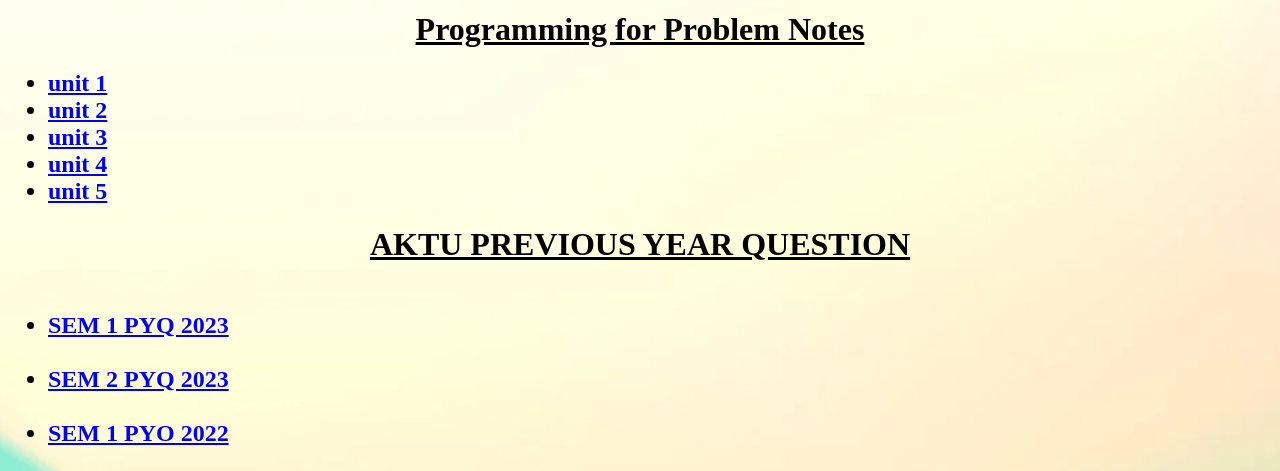
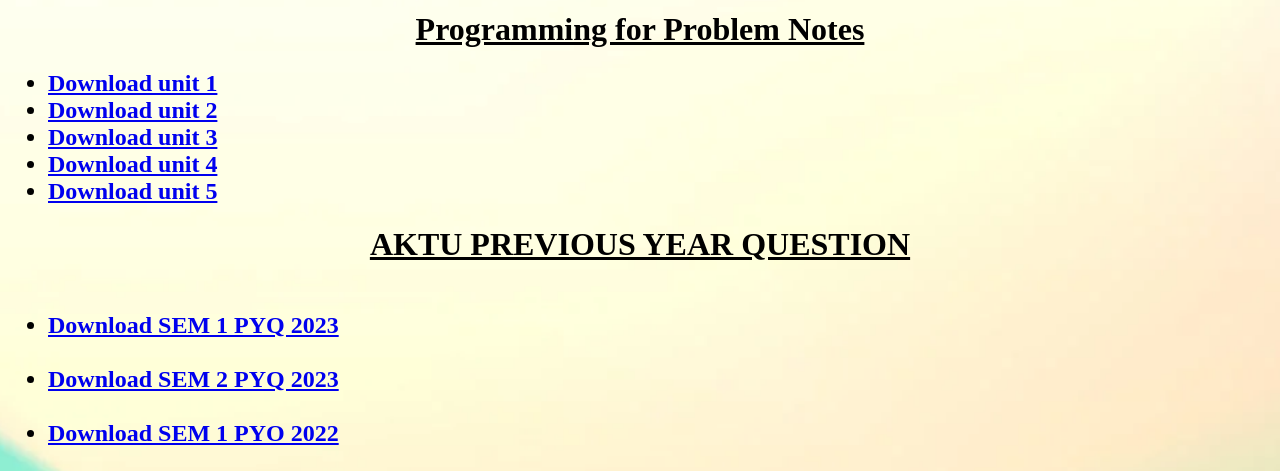
Before and after one commit to ALIBABA7060/pyq-aktu, a plain HTML site: page pps.html in a window 1280 px wide. Shown: the part 322-793 px from the top of the page. Drawn offline with Linux system fonts and the light colour scheme.

Commit message:
pps.html

```diff
--- a/pps.html
+++ b/pps.html
@@ -20,11 +20,11 @@
     <h1><u><center> Programming for Problem Notes</center></u></h1>
     <ul>
       <H2>
-      <li><a download href="pps1.pdf">unit 1</a></li>
-      <li><a download href="pps2.pdf">unit 2</a></li>
-      <li><a download href="pps3.pdf">unit 3</a></li>
-      <li><a download href="pps4.pdf">unit 4</a></li>
-      <li><a download href="pps5.pdf">unit 5</a></li>
+      <li><a  href="pps1.pdf">Download unit 1</a></li>
+      <li><a href="pps2.pdf">Download unit 2</a></li>
+      <li><a href="pps3.pdf">Download unit 3</a></li>
+      <li><a  href="pps4.pdf">Download unit 4</a></li>
+      <li><a  href="pps5.pdf">Download unit 5</a></li>
     </H2>
     </ul>
 
@@ -32,11 +32,11 @@
     </h1>
     <UL>
       <H2>
-        <br><LI><a href="https://www.aktuonline.com/btech/btech-1-sem-programming-for-problem-solving-bcs101-2023.pdf">SEM 1 PYQ 2023</a></LI>
-        <br> <li><a href="https://www.aktuonline.com/btech/btech-1-sem-programming-for-problem-solving-bcs101-2023.pdf">SEM 2  PYQ 2023</a></li>
-        <br><LI><a href="https://www.aktuonline.com/btech/btech-1-sem-programming-for-problem-solving-kcs101-2022.pdf">SEM 1 PYO 2022</a></LI>
-        <br><li><a href="https://www.aktuonline.com/btech/btech-2-sem-programming-for-problem-solving-kcs201-2022.pdf">SEM 2 PYQ 2022</a></li>
-        <br><LI><a href="https://www.aktuonline.com/btech/btech-1-sem-programming-for-problem-solving-kcs101-2021.pdf">SEM 1 PYQ 2021</a></LI>
+        <br><LI><a href="https://www.aktuonline.com/btech/btech-1-sem-programming-for-problem-solving-bcs101-2023.pdf">Download SEM 1 PYQ 2023</a></LI>
+        <br> <li><a href="https://www.aktuonline.com/btech/btech-1-sem-programming-for-problem-solving-bcs101-2023.pdf">Download SEM 2  PYQ 2023</a></li>
+        <br><LI><a href="https://www.aktuonline.com/btech/btech-1-sem-programming-for-problem-solving-kcs101-2022.pdf">Download SEM 1 PYO 2022</a></LI>
+        <br><li><a href="https://www.aktuonline.com/btech/btech-2-sem-programming-for-problem-solving-kcs201-2022.pdf">Download SEM 2 PYQ 2022</a></li>
+        <br><LI><a href="https://www.aktuonline.com/btech/btech-1-sem-programming-for-problem-solving-kcs101-2021.pdf">Download SEM 1 PYQ 2021</a></LI>
         <img align="right" src="https://cdn-icons-png.flaticon.com/256/8060/8060641.png"
         width=" 100px" height=" 100px">
       </H2>
```
